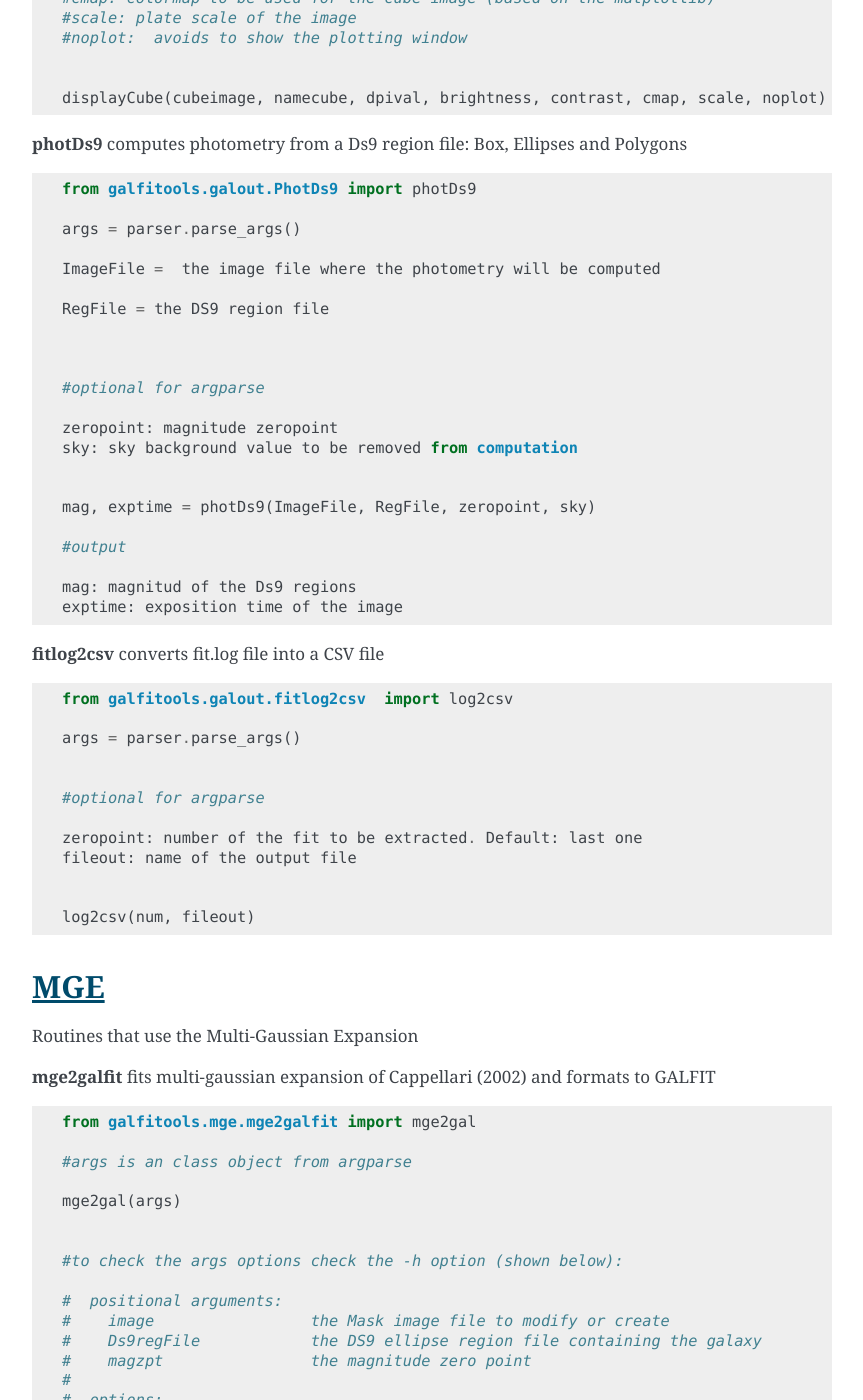
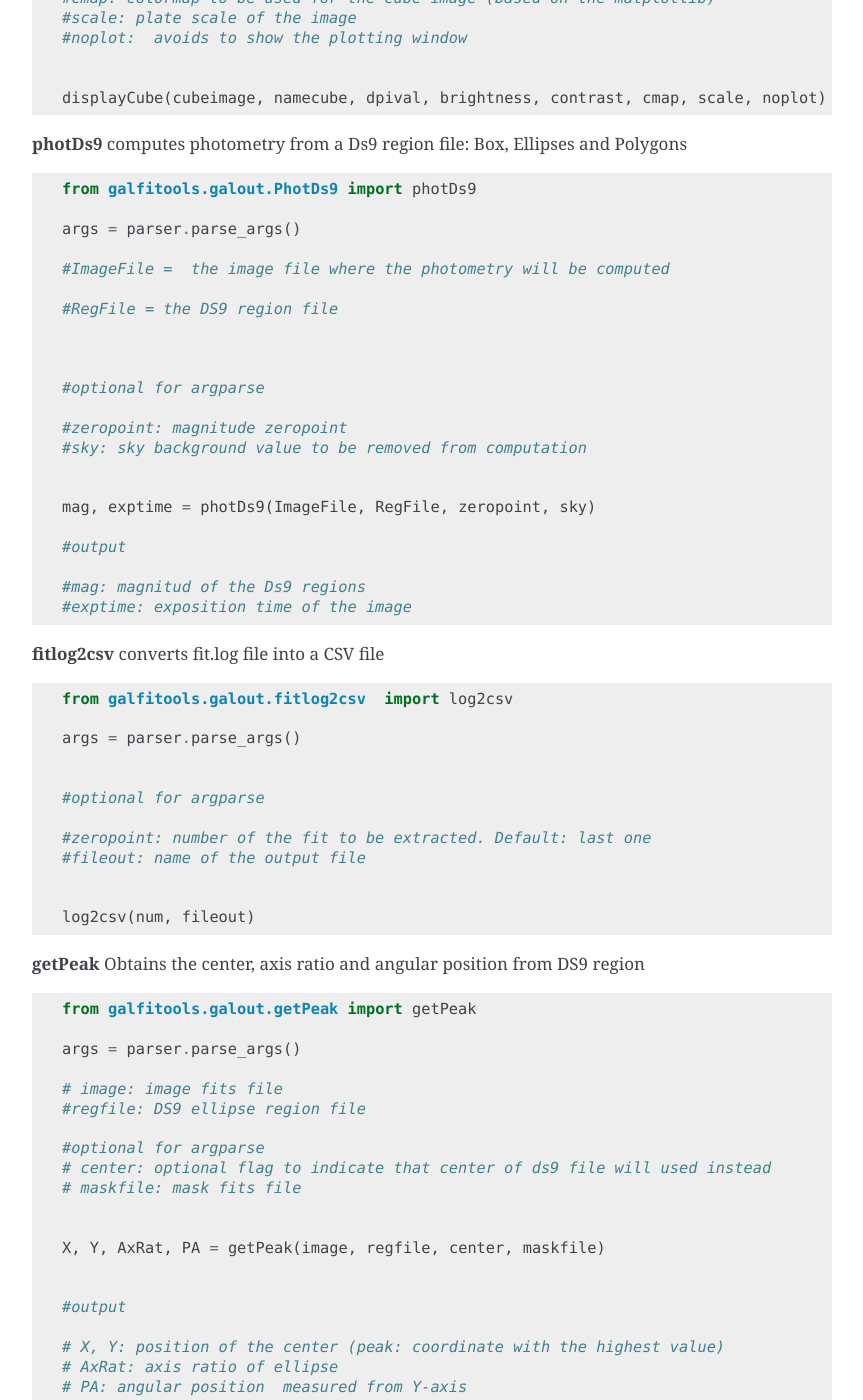
Before and after one commit to canorve/GALFITools, a Sphinx documentation site: the page built from docs/api.rst, in a window 1280 px wide and 1400 px high, scrolled down 13211 px. Shown: the whole window, without its empty margins (338-1201 px from the left). Built offline with Sphinx 7.4.7, drawn with Linux system fonts in a browser that asks for light colours.

Commit message:
documentation updated  On branch master  Changes to be committed: 	modified:   api.rst 	modified:   howto.rst 	modified:   ../src/galfitools/shell/commands_galout.py

```diff
--- a/docs/api.rst
+++ b/docs/api.rst
@@ -833,13 +833,38 @@ equal
 
     #optional for argparse
 
-    zeropoint: number of the fit to be extracted. Default: last one
-    fileout: name of the output file
+    #zeropoint: number of the fit to be extracted. Default: last one
+    #fileout: name of the output file
 
 
     log2csv(num, fileout)
 
 
+
+**getPeak**  Obtains the center, axis ratio and angular position from DS9 region
+::
+
+
+    from galfitools.galout.getPeak import getPeak
+
+    args = parser.parse_args()
+
+    # image: image fits file
+    #regfile: DS9 ellipse region file
+
+    #optional for argparse
+    # center: optional flag to indicate that center of ds9 file will used instead
+    # maskfile: mask fits file
+
+
+    X, Y, AxRat, PA = getPeak(image, regfile, center, maskfile)
+
+
+    #output
+
+    # X, Y: position of the center (peak: coordinate with the highest value)
+    # AxRat: axis ratio of ellipse
+    # PA: angular position  measured from Y-axis
 
 
 
```
Also changed, not shown: other parts of docs/api.rst (+6 -6 lines), docs/howto.rst (+14 -0 lines), 1 other file.
